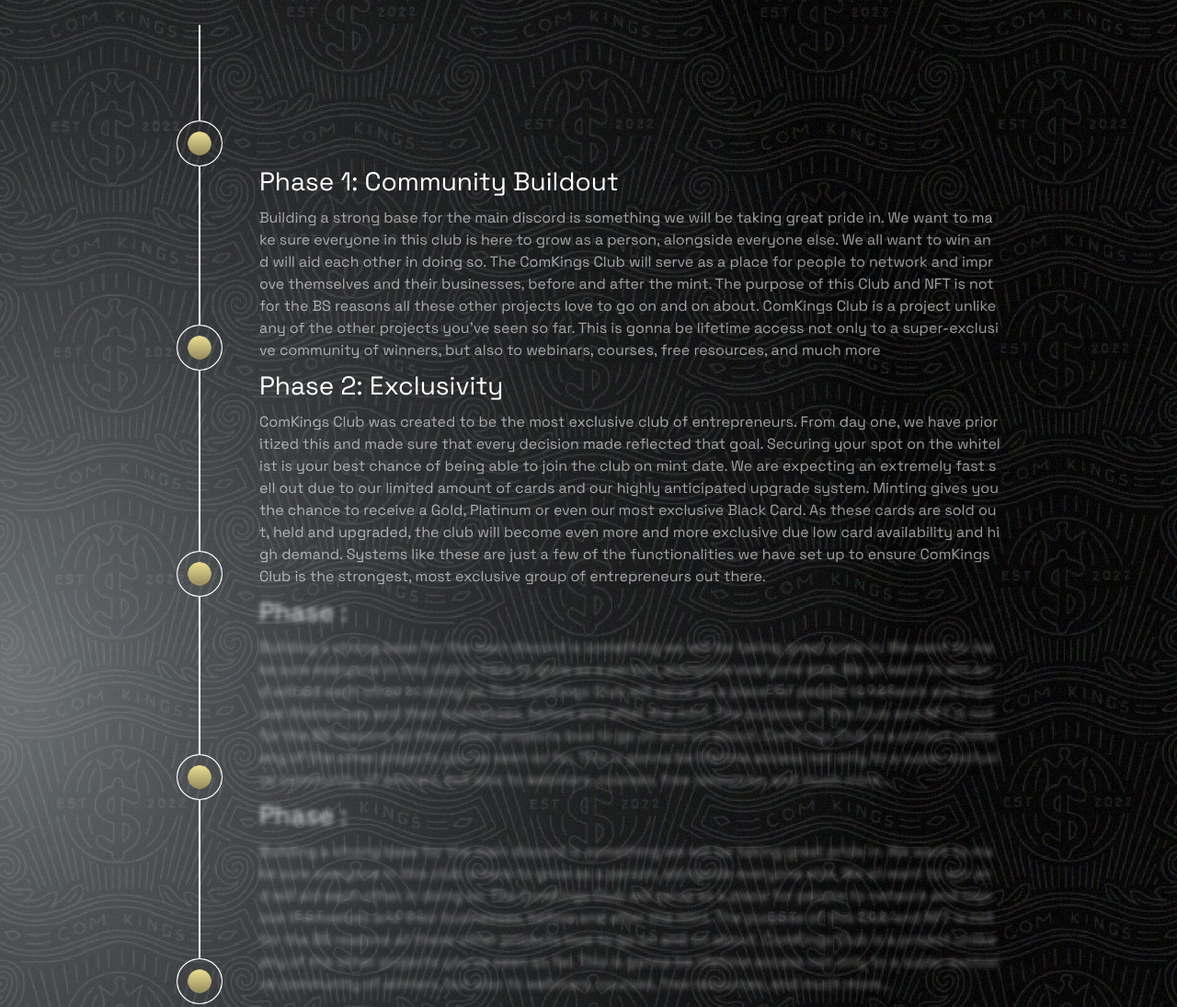
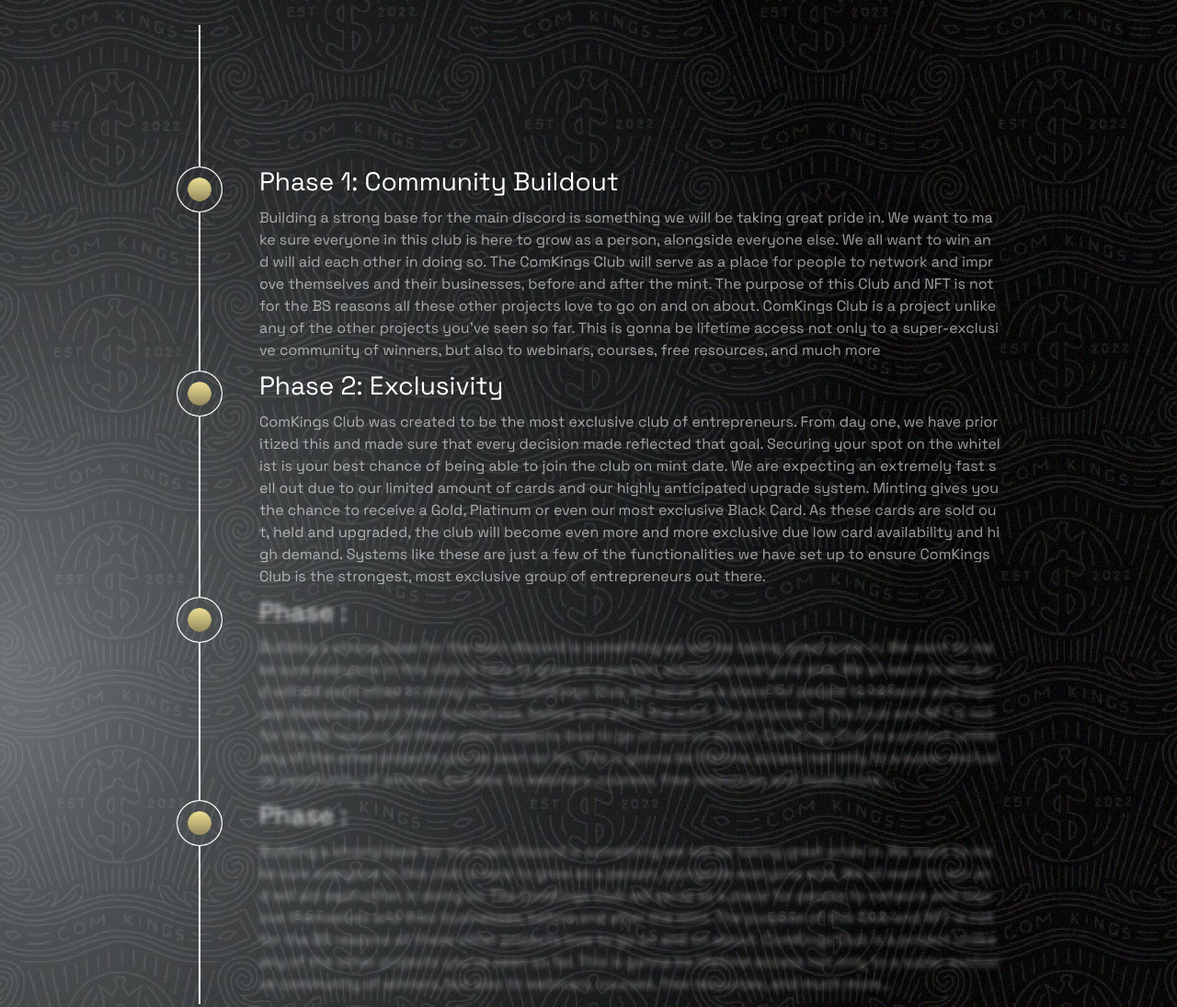
Before and after one commit to Abdullah-Sajjad026/comkings, a website: page index.html in a window 1280 px wide. Shown: the part 3945-5040 px from the top of the page at 92% size. Drawn offline with nearby package versions, Linux system fonts and the light colour scheme.

Commit message:
updated roadmap line

```diff
--- a/index.html
+++ b/index.html
@@ -272,7 +272,6 @@
                     <div class="roadmap-card">
                         <div class="icon-div">
                             <div class="vertical"></div>
-                            <img src="./assets/images/roadmap-icon.png" alt="">
                         </div>
                         <div class="content">
                             <p class="invisible">
@@ -294,8 +293,8 @@
                     </div>
                     <div class="roadmap-card">
                         <div class="icon-div">
+                            <img src="./assets/images/roadmap-icon.png" alt="icon">
                             <div class="vertical"></div>
-                            <img src="./assets/images/roadmap-icon.png" alt="">
                         </div>
                         <div class="content">
                             <h3>Phase 1: Community Buildout</h3>
@@ -322,8 +321,8 @@
                     </div>
                     <div class="roadmap-card">
                         <div class="icon-div">
+                            <img src="./assets/images/roadmap-icon.png" alt="icon">
                             <div class="vertical"></div>
-                            <img src="./assets/images/roadmap-icon.png" alt="">
                         </div>
                         <div class="content">
                             <h3>Phase 2: Exclusivity</h3>
@@ -357,8 +356,8 @@
 
                     <div class="roadmap-card">
                         <div class="icon-div">
+                            <img src="./assets/images/roadmap-icon.png" alt="icon">
                             <div class="vertical"></div>
-                            <img src="./assets/images/roadmap-icon.png" alt="">
                         </div>
                         <div class="content blurry-text">
                             <h3>Phase : </h3>
@@ -385,8 +384,8 @@
 
                     <div class="roadmap-card">
                         <div class="icon-div">
+                            <img src="./assets/images/roadmap-icon.png" alt="icon">
                             <div class="vertical"></div>
-                            <img src="./assets/images/roadmap-icon.png" alt="">
                         </div>
                         <div class="content blurry-text">
                             <h3>Phase : </h3>
```
